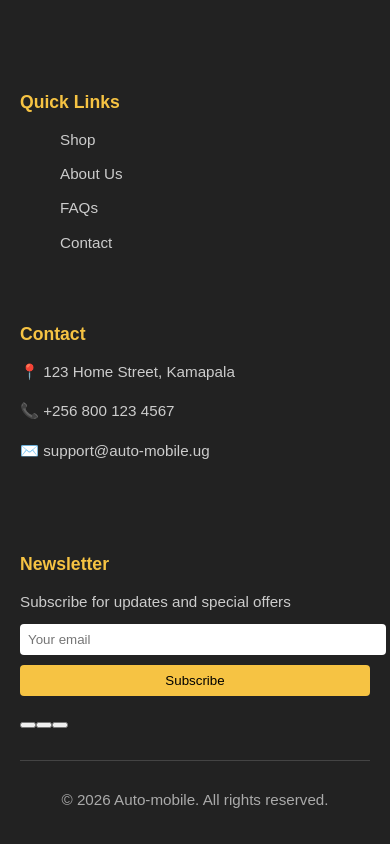
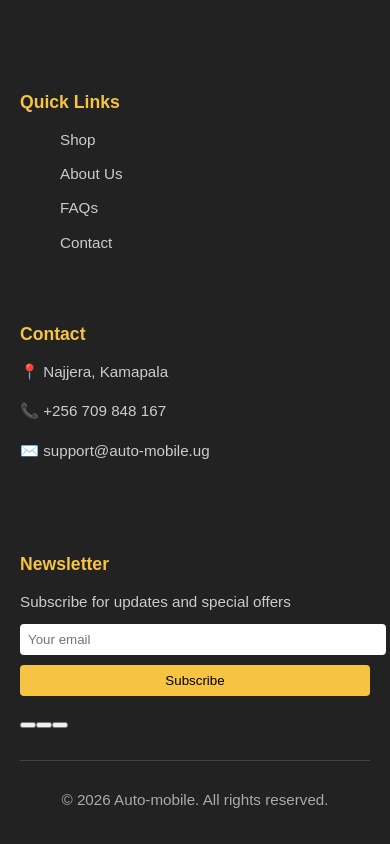
Before and after one commit to EzbonJoe/Donda-Puppies-Frontend, a React (Vite) app: page /select-products in a window 390 px wide. Shown: the part 558-1402 px from the top of the page. Built offline with nearby package versions, Linux system fonts and the light colour scheme; no server answers.

Commit message:
included legit location and phone numbers of owner plus worked on price reading

```diff
--- a/src/components/BestSellers.jsx
+++ b/src/components/BestSellers.jsx
@@ -1,5 +1,6 @@
 import { useState, useEffect } from 'react';
 import { useNavigate } from 'react-router-dom';
+import { formatCurrency } from '../utils/money';
 
 function BestSellingPuppies() {
   const [puppies, setPuppies] = useState([]); // state for puppies
@@ -33,7 +34,7 @@ function BestSellingPuppies() {
                   className="best-seller-product-image"
                 />
                 <h3 className="best-seller-product-name">{puppy.name}</h3>
-                <p className="best-seller-product-price">{puppy.price}</p>
+                <p className="best-seller-product-price">{formatCurrency(puppy.price)}</p>
                  <button onClick={() => navigate(`/puppyDetail/${puppy._id}`)} className="view-more">View more about Puppy</button>
               </div>
             ))
--- a/src/components/Checkout.jsx
+++ b/src/components/Checkout.jsx
@@ -167,7 +167,7 @@ export default function Checkout(){
           </div>
 
           <div className="shipping-info-form">
-            <h3>Shipping Address</h3>
+            <h3>Address</h3>
             <input
               type="text"
               placeholder="Full Name"
--- a/src/components/Footer.jsx
+++ b/src/components/Footer.jsx
@@ -38,8 +38,8 @@ const Footer = () => {
         {/* Contact Info */}
         <div className="footer-section">
           <h4>Contact</h4>
-          <p>📍 123 Home Street, Kamapala</p>
-          <p>📞 +256 800 123 4567</p>
+          <p>📍 Najjera, Kamapala</p>
+          <p>📞 +256 709 848 167</p>
           <p>✉️ support@auto-mobile.ug</p>
         </div>
 
--- a/src/components/StoreInfo.jsx
+++ b/src/components/StoreInfo.jsx
@@ -3,21 +3,21 @@ const StoreInfo = () => {
     <section className="store-section">
       <div className="store-container">
         <div className="store-text">
-          <h2 className="store-title">Visit Our Showroom</h2>
+          <h2 className="store-title">Visit Our Pet shelter</h2>
           <p className="store-address">
-            📍 123 Home Street, Kampala, Ugnda
+            📍 Najjera, Kampala, Ugnda
           </p>
           <p className="store-hours">
             🕒 Mon–Sat: 9:00 AM – 6:00 PM<br />
             🕒 Sun: Closed
           </p>
           <p className="store-contact">
-            ☎️ +234 800 123 4567<br />
+            ☎️ +256 709 848 167<br />
             ✉️ support@automobile.ug
           </p>
         </div>
 
-        <div className="store-map">
+        {/* <div className="store-map">
           <iframe
             title="Store Location"
             src="https://www.google.com/maps/embed?pb=!1m18!1m12!1m3!1d3959.952438084463!2d3.379205314773689!3d6.524379495286894!2m3!1f0!2f0!3f0!3m2!1i1024!2i768!4f13.1!3m3!1m2!1s0x103bf507f5d18c57%3A0x469d7e9fd6d1b9c!2sLagos!5e0!3m2!1sen!2sng!4v1683571453731"
@@ -26,7 +26,7 @@ const StoreInfo = () => {
             referrerPolicy="no-referrer-when-downgrade"
             className="map-iframe"
           ></iframe>
-        </div>
+        </div> */}
       </div>
     </section>
   );
```
